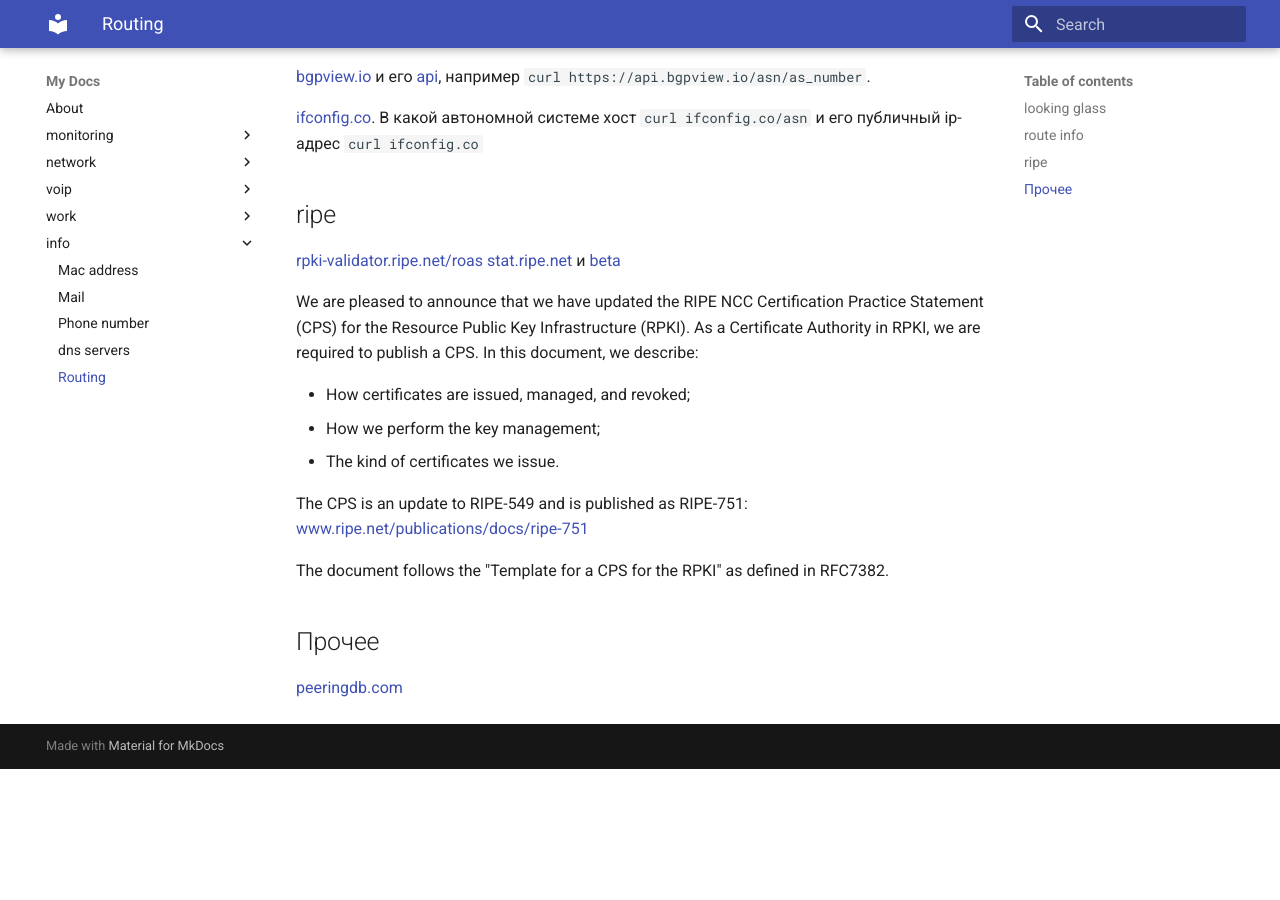
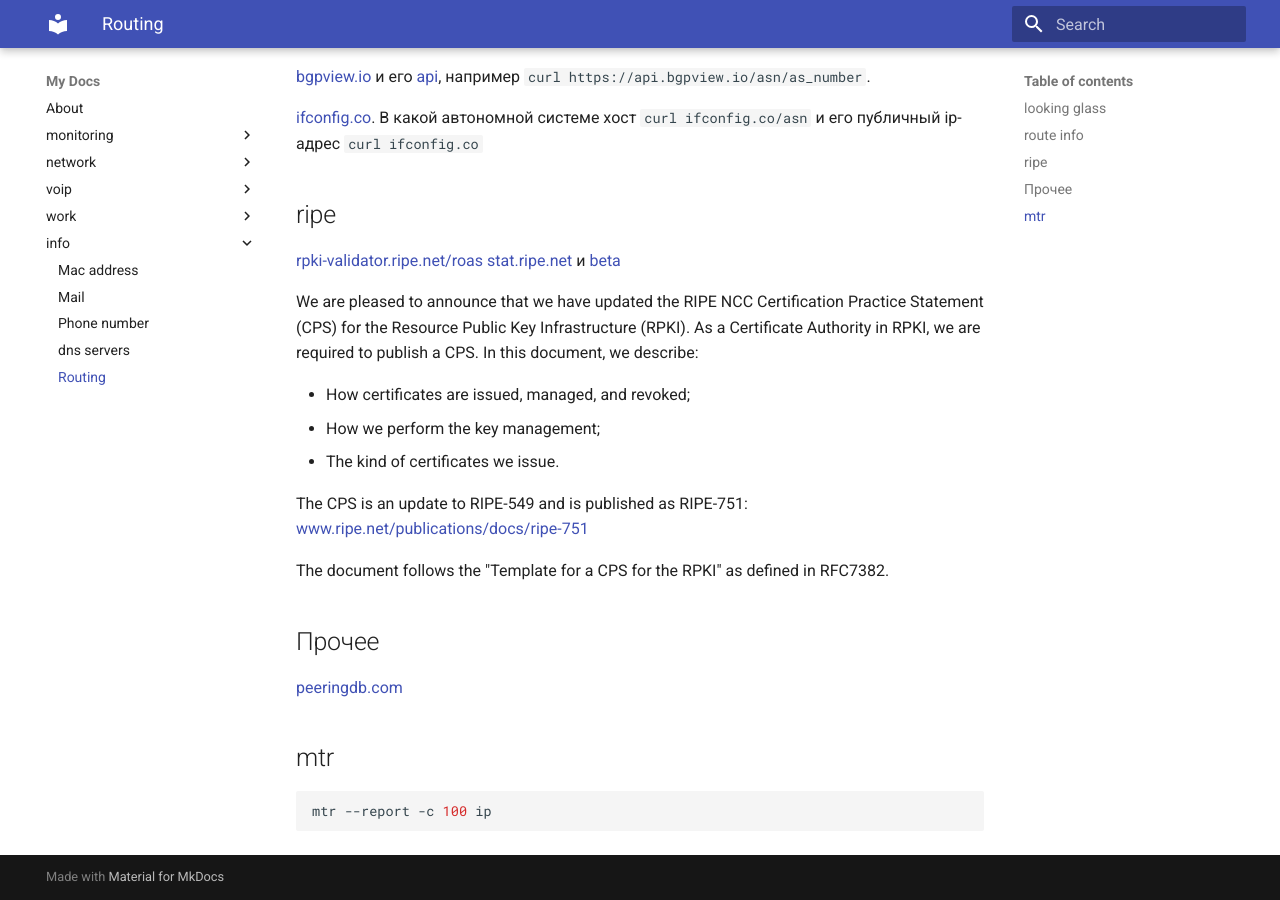
Before and after one commit to v98765/v98765.github.io, an MkDocs documentation site: the page built from docs/info/routing_info.md, in a window 1280 px wide and 900 px high, scrolled down 871 px. Built offline with MkDocs 1.6.1 and Material for MkDocs 9.7.7, drawn with Linux system fonts in a browser that asks for light colours; before the commit the page ends 1640 px from its top, so only the background shows below that.

Commit message:
mtr example

````diff
--- a/docs/info/routing_info.md
+++ b/docs/info/routing_info.md
@@ -44,3 +44,9 @@ The document follows the "Template for a CPS for the RPKI" as defined in RFC7382
 ## Прочее
 
 [peeringdb.com](http://peeringdb.com/)
+
+## mtr
+
+```sh
+mtr --report -c 100 ip
+```
````
